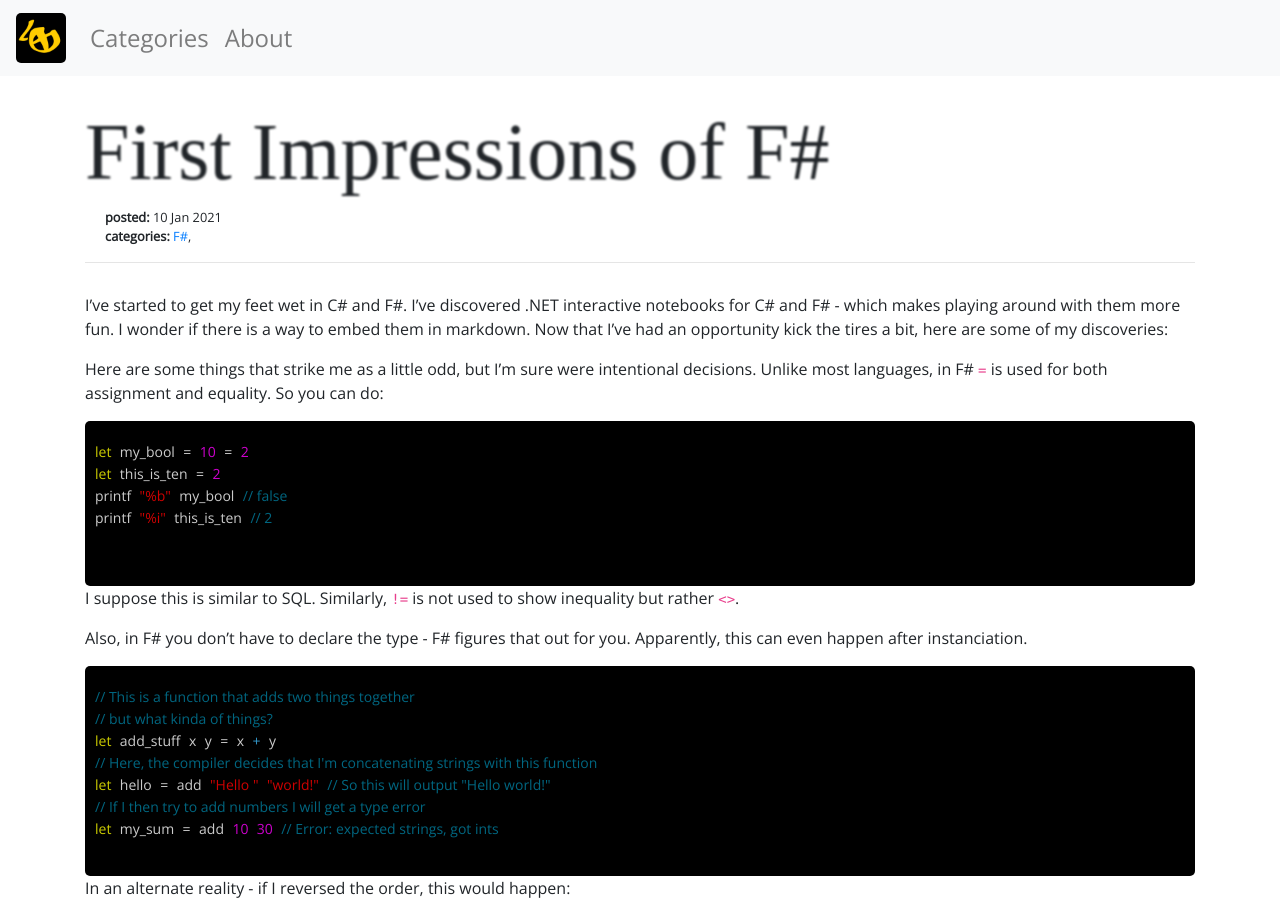
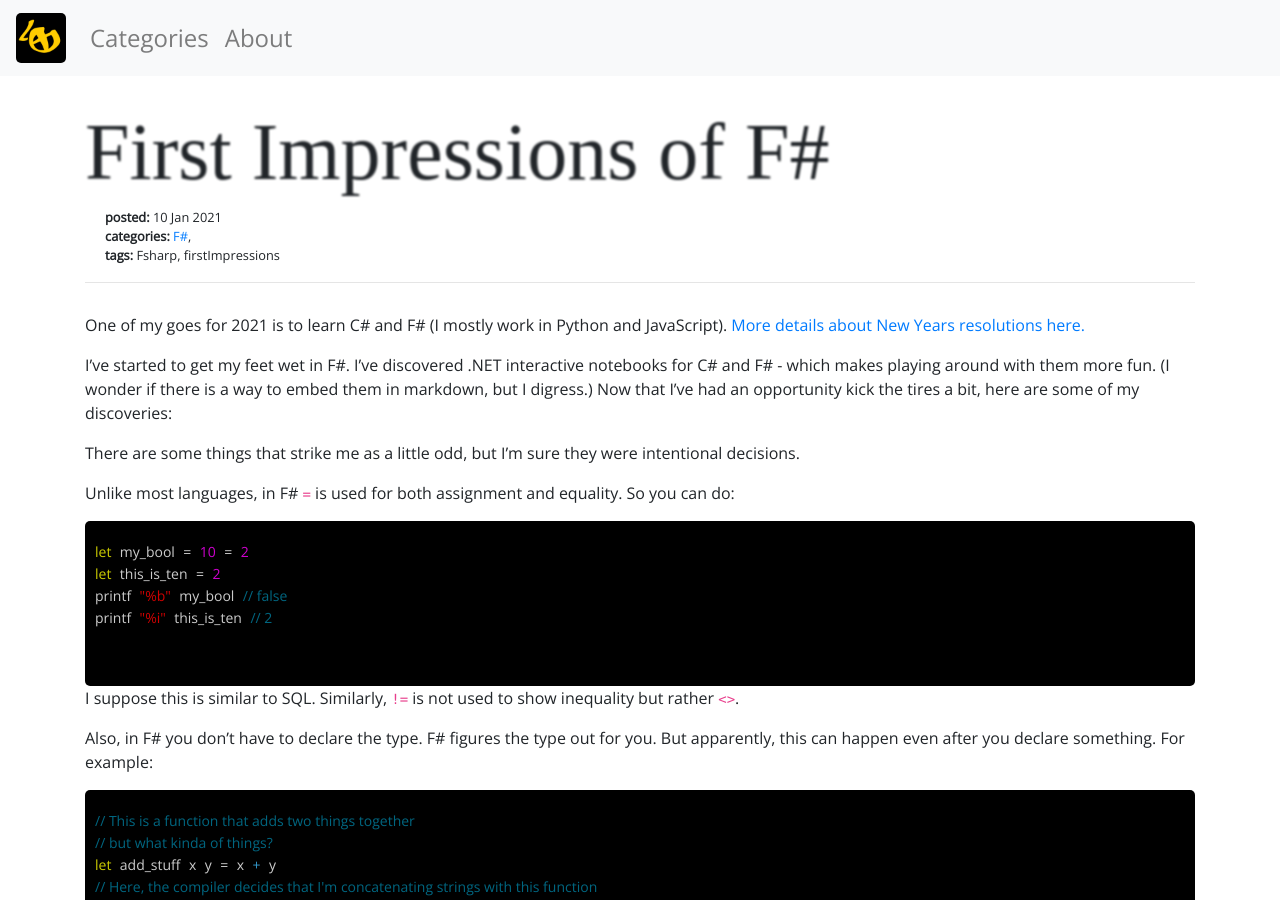
Before and after one commit to DewofyourYouth/DewofyourYouth.github.io, a Jekyll site: the page built from _posts/2021-01-10-first-impressions-of-fsharp.md, in a window 1280 px wide and 900 px high. Built offline with Jekyll 4.4.1, drawn with Linux system fonts in a browser that asks for light colours; nearby versions of some CDN libraries; some web fonts are replaced; comment, search, counter and statistics services are not loaded; some of the changed text lies outside the part shown.

Commit message:
some edits

````diff
--- a/_posts/2021-01-10-first-impressions-of-fsharp.md
+++ b/_posts/2021-01-10-first-impressions-of-fsharp.md
@@ -2,14 +2,22 @@
 layout: post
 title: "First Impressions of F#"
 date: "2021-01-10"
+published: true
 comments: true
+tags:
+  - Fsharp
+  - firstImpressions
 categories:
   - F#
 ---
 
-I've started to get my feet wet in C# and F#. I've discovered .NET interactive notebooks for C# and F# - which makes playing around with them more fun. I wonder if there is a way to embed them in markdown. Now that I've had an opportunity kick the tires a bit, here are some of my discoveries:
+One of my goes for 2021 is to learn C# and F# (I mostly work in Python and JavaScript). [More details about New Years resolutions here.](https://dewofyouryouth.github.io/new%20years/c%23/f%23/2021/01/04/kicking-off-2021.html)
 
-Here are some things that strike me as a little odd, but I'm sure were intentional decisions. Unlike most languages, in F# `=` is used for both assignment and equality. So you can do:
+I've started to get my feet wet in F#. I've discovered .NET interactive notebooks for C# and F# - which makes playing around with them more fun. (I wonder if there is a way to embed them in markdown, but I digress.) Now that I've had an opportunity kick the tires a bit, here are some of my discoveries:
+
+There are some things that strike me as a little odd, but I'm sure they were intentional decisions.
+
+Unlike most languages, in F# `=` is used for both assignment and equality. So you can do:
 
 ```fsharp
 let my_bool = 10 = 2
@@ -21,7 +29,7 @@ printf "%i" this_is_ten // 2
 
 I suppose this is similar to SQL. Similarly, `!=` is not used to show inequality but rather `<>`.
 
-Also, in F# you don't have to declare the type - F# figures that out for you. Apparently, this can even happen after instanciation.
+Also, in F# you don't have to declare the type. F# figures the type out for you. But apparently, this can happen even after you declare something. For example:
 
 ```fsharp
 // This is a function that adds two things together
@@ -83,3 +91,5 @@ Theres also a piping operator like this:
 ```
 
 I'm not 100% yet on what the difference between piping and composing is.
+
+If anyone else has insights on F# that they feel could be helpful - or would like to clarify things for me, it would be most appreciated. :)
````
